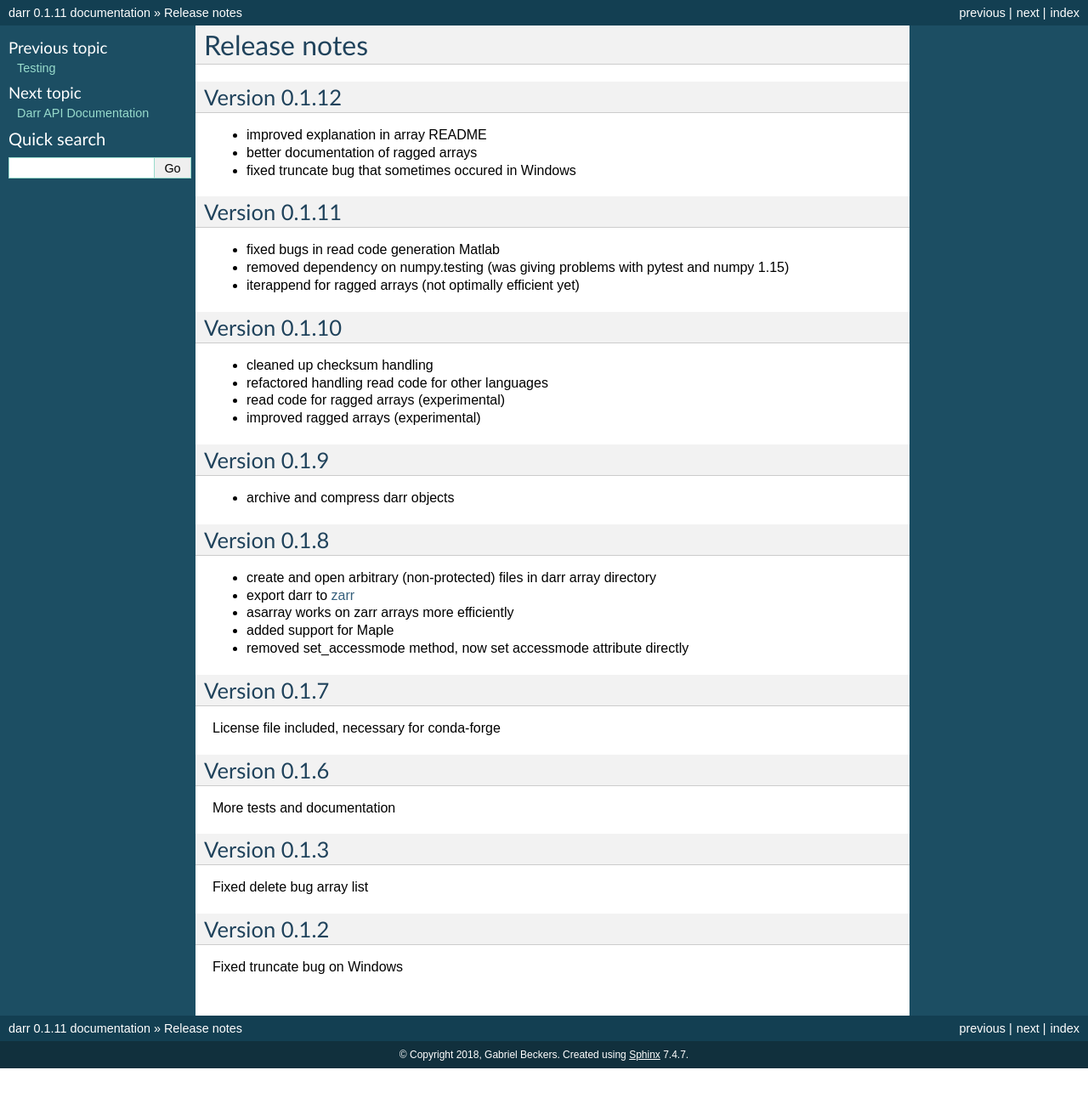
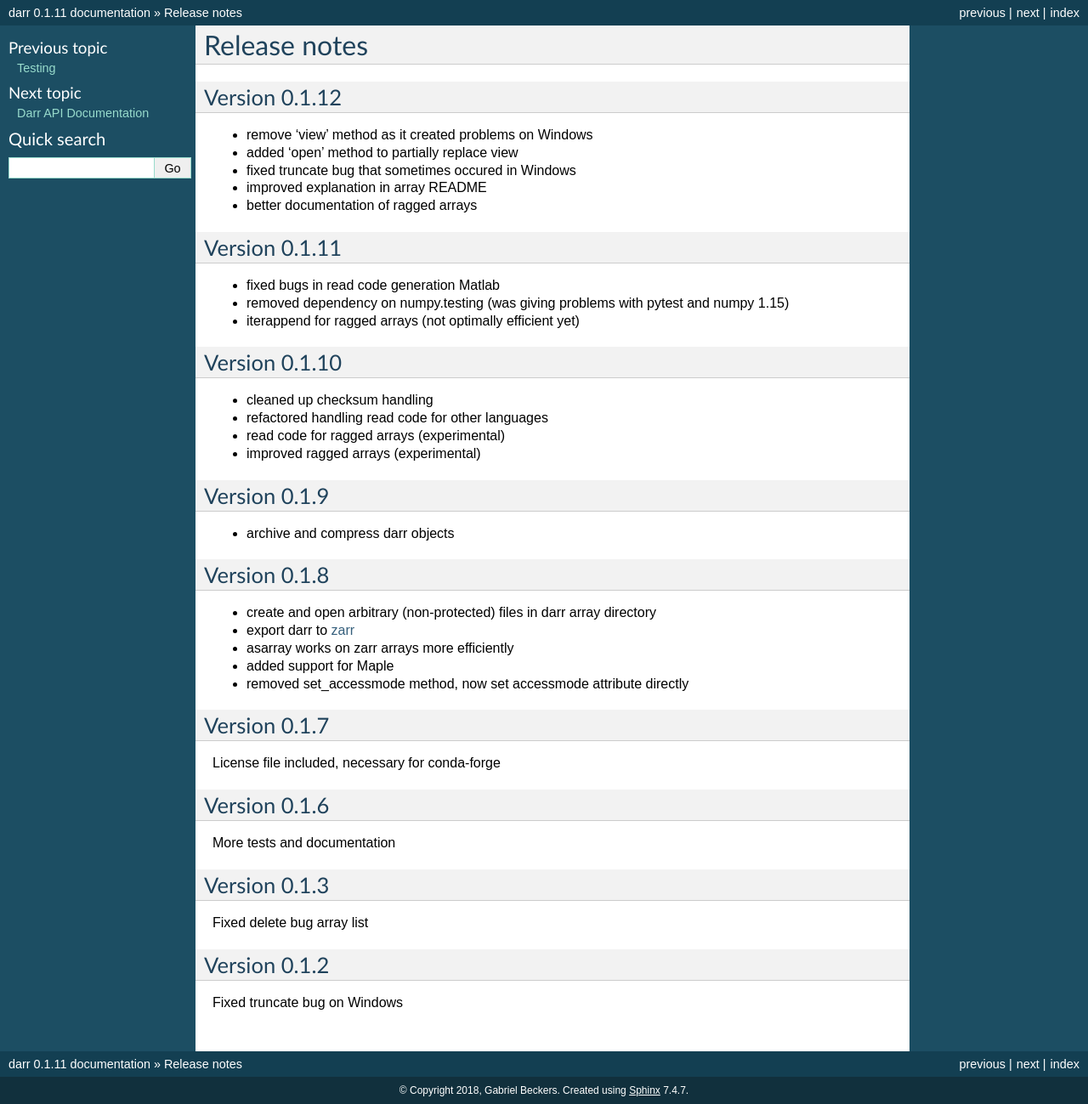
Before and after one commit to gbeckers/Darr, a Sphinx documentation site: the page built from docs/releasenotes.rst, in a window 1280 px wide. Shown: the whole page at 85% size. Built offline with Sphinx 7.4.7, drawn with Linux system fonts in a browser that asks for light colours; before the commit the page ends 1257 px from its top, so only the background shows below that.

Commit message:
update release notes

```diff
--- a/docs/releasenotes.rst
+++ b/docs/releasenotes.rst
@@ -3,9 +3,12 @@ Release notes
 
 Version 0.1.12
 --------------
+- remove 'view' method as it created problems on Windows
+- added 'open' method to partially replace view
+- fixed truncate bug that sometimes occured in Windows
 - improved explanation in array README
 - better documentation of ragged arrays
-- fixed truncate bug that sometimes occured in Windows
+
 
 Version 0.1.11
 --------------
```
